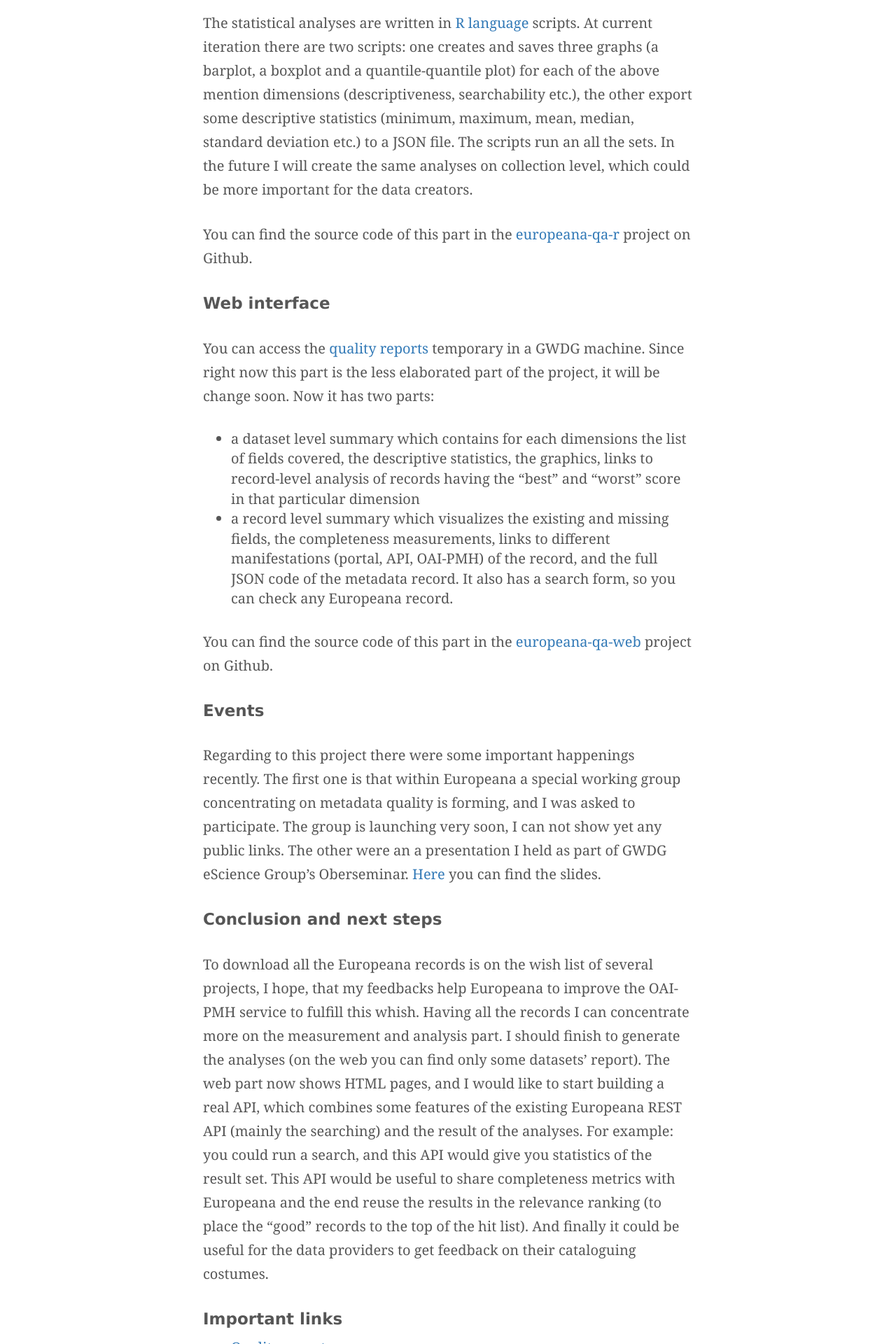
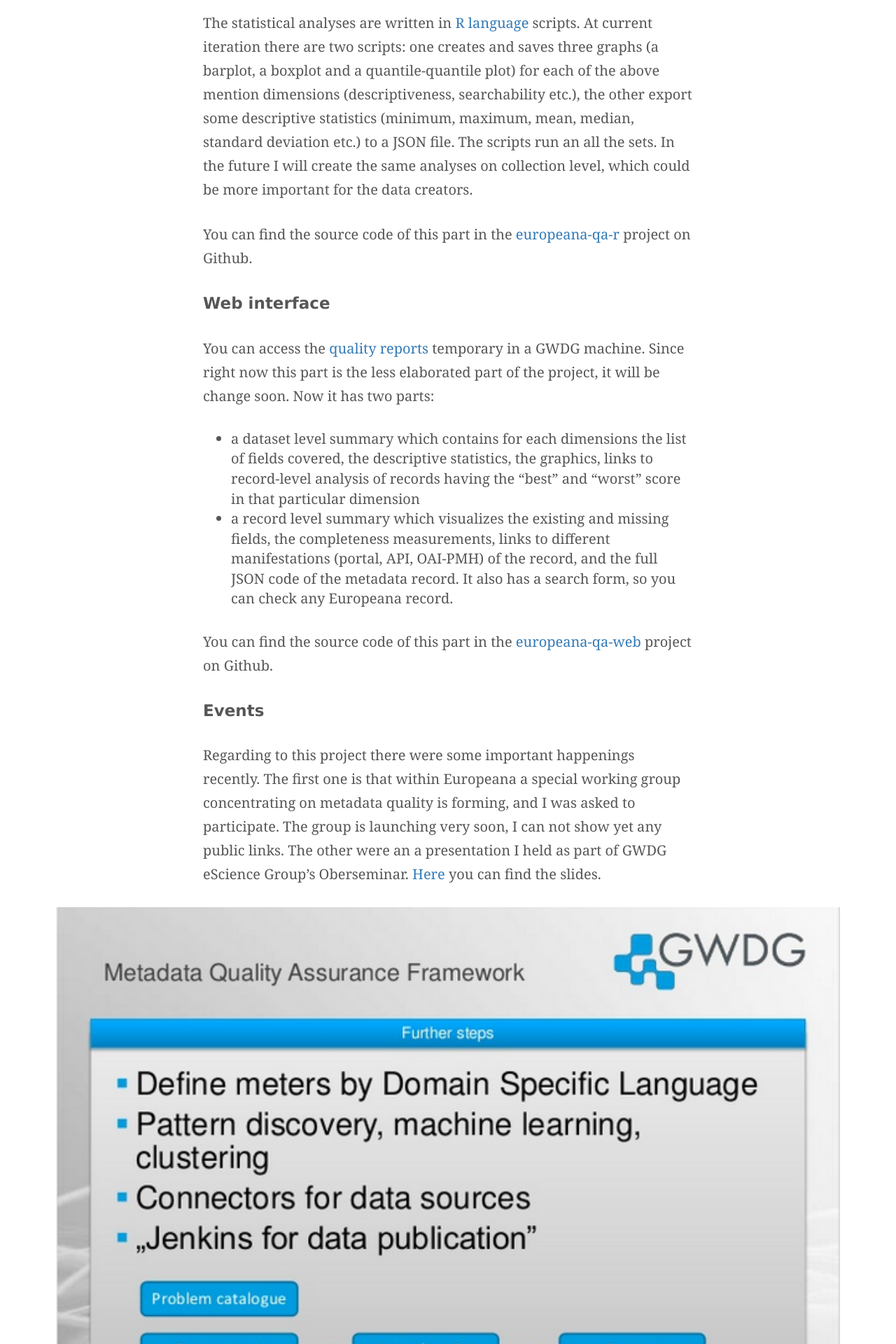
Before and after one commit to pkiraly/pkiraly.github.io, a Jekyll site: the page built from _posts/2016-01-15-second-report.md, in a window 1280 px wide. Shown: the part 4480-6400 px from the top of the page at 70% size. Built offline with Jekyll 4.4.1, drawn with Linux system fonts in a browser that asks for light colours; nearby versions of some CDN libraries; some web fonts are replaced; comment, search, counter and statistics services are not loaded.

Commit message:
Update 2016-01-15-second-report.md

```diff
--- a/_posts/2016-01-15-second-report.md
+++ b/_posts/2016-01-15-second-report.md
@@ -67,6 +67,8 @@
 
 Regarding to this project there were some important happenings recently. The first one is that within Europeana a special working group concentrating on metadata quality is forming, and I was asked to participate. The group is launching very soon, I can not show yet any public links. The other were an a presentation I held as part of GWDG eScience Group's Oberseminar. [Here](http://www.slideshare.net/pkiraly/metadata-quality-assurance) you can find the slides.
 
+<img src="{{ site.url }}/assets/further-steps.png" class="big" title="Extract from the slides" alt="Extract from the slides" />
+
 ## Conclusion and next steps
 
 To download all the Europeana records is on the wish list of several projects, I hope, that my feedbacks help Europeana to improve the OAI-PMH service to fulfill this whish. Having all the records I can concentrate more on the measurement and analysis part. I should finish to generate the analyses (on the web you can find only some datasets' report). The web part now shows HTML pages, and I would like to start building a real API, which combines some features of the existing Europeana REST API (mainly the searching) and the result of the analyses. For example: you could run a search, and this API would give you statistics of the result set. This API would be useful to share completeness metrics with Europeana and the end reuse the results in the relevance ranking (to place the "good" records to the top of the hit list). And finally it could be useful for the data providers to get feedback on their cataloguing costumes.
```
